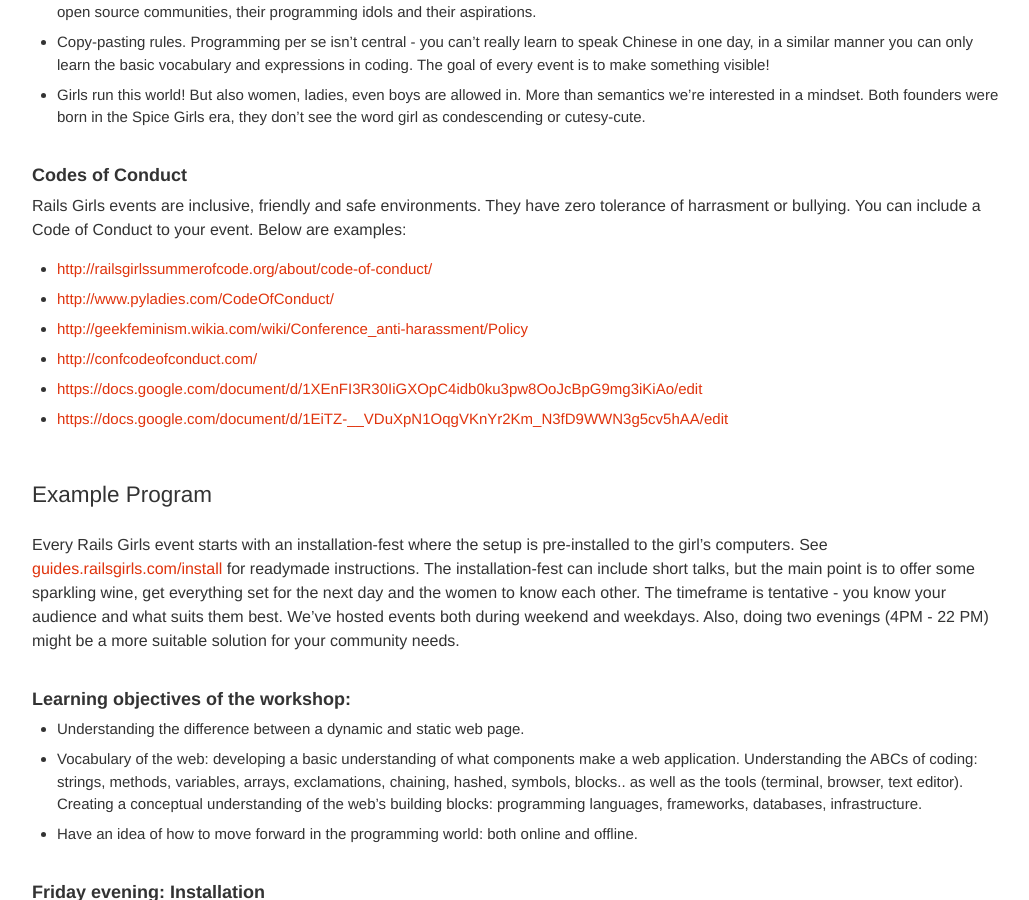
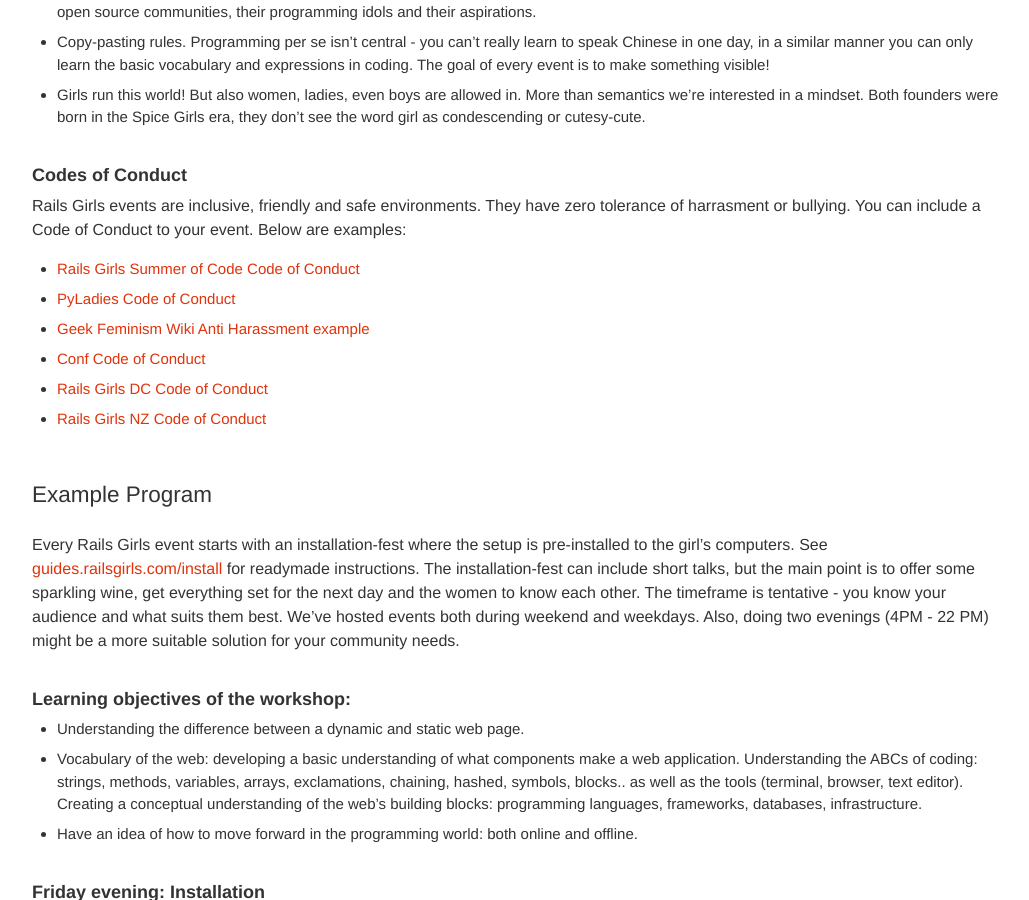
Before and after one commit to railsgirls/guides.railsgirls.com, a Jekyll site: the page built from _posts/2012-04-18-guide.markdown, in a window 1280 px wide and 900 px high, scrolled down 806 px. Shown: the whole window, without its empty margins (53-1082 px from the left). Built offline with Jekyll 4.4.1, drawn with Linux system fonts in a browser that asks for light colours; nearby versions of some CDN libraries.

Commit message:
..fixes the markdown issues :D

```diff
--- a/_posts/2012-04-18-guide.markdown
+++ b/_posts/2012-04-18-guide.markdown
@@ -32,12 +32,12 @@
 
 #### Codes of Conduct
 Rails Girls events are inclusive, friendly and safe environments. They have zero tolerance of harrasment or bullying. You can include a Code of Conduct to your event. Below are examples:
-* [http://railsgirlssummerofcode.org/about/code-of-conduct/](Rails Girls Summer of Code Code of Conduct)
-* [http://www.pyladies.com/CodeOfConduct/](PyLadies Code of Conduct)
-* [http://geekfeminism.wikia.com/wiki/Conference_anti-harassment/Policy](Geek Feminism Wiki Anti Harassment example)
-* [http://confcodeofconduct.com/](Conf Code of Conduct)
-* [https://docs.google.com/document/d/1XEnFI3R30IiGXOpC4idb0ku3pw8OoJcBpG9mg3iKiAo/edit](Rails Girls DC Code of Conduct)
-* [https://docs.google.com/document/d/1EiTZ-__VDuXpN1OqgVKnYr2Km_N3fD9WWN3g5cv5hAA/edit](Rails Girls NZ Code of Conduct)
+* [Rails Girls Summer of Code Code of Conduct](http://railsgirlssummerofcode.org/about/code-of-conduct/)
+* [PyLadies Code of Conduct](http://www.pyladies.com/CodeOfConduct/)
+* [Geek Feminism Wiki Anti Harassment example](http://geekfeminism.wikia.com/wiki/Conference_anti-harassment/Policy)
+* [Conf Code of Conduct](http://confcodeofconduct.com/)
+* [Rails Girls DC Code of Conduct](https://docs.google.com/document/d/1XEnFI3R30IiGXOpC4idb0ku3pw8OoJcBpG9mg3iKiAo/edit)
+* [Rails Girls NZ Code of Conduct](https://docs.google.com/document/d/1EiTZ-__VDuXpN1OqgVKnYr2Km_N3fD9WWN3g5cv5hAA/edit)
 
 ### Example Program
 
```
